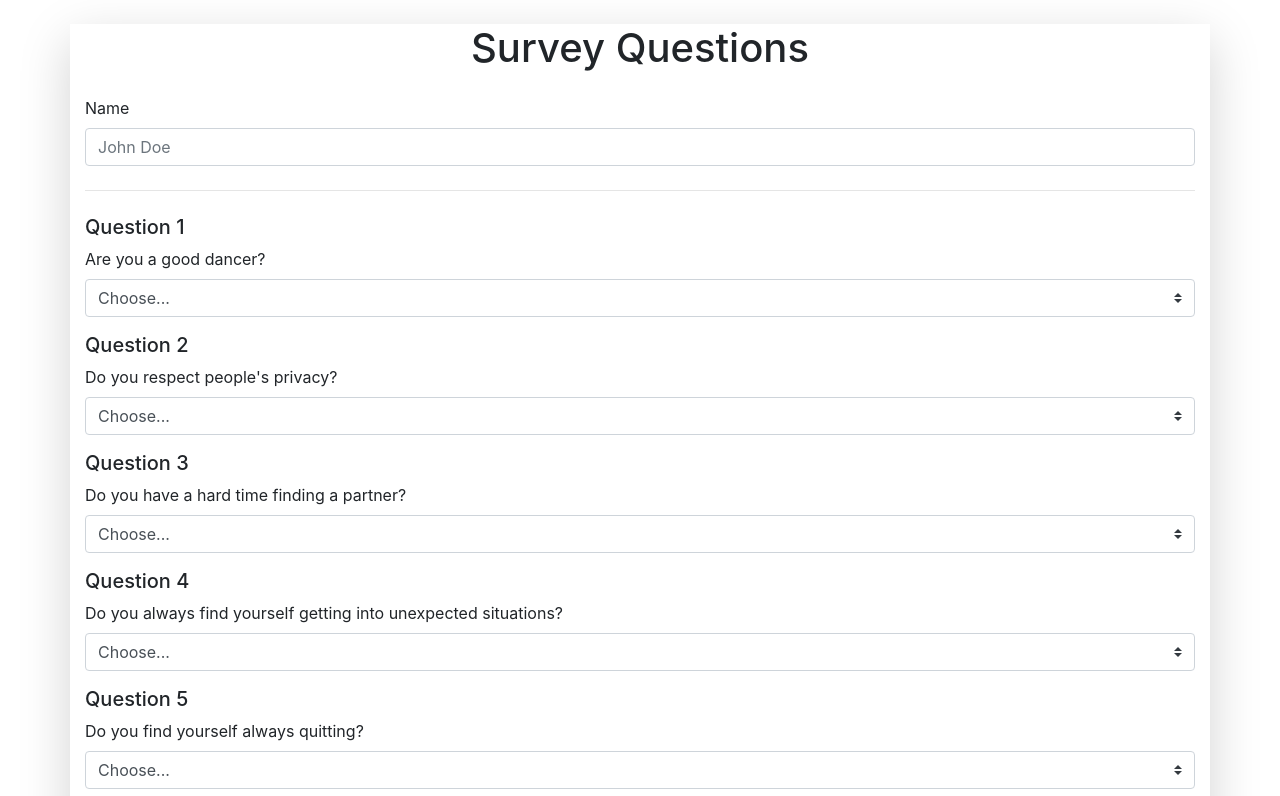
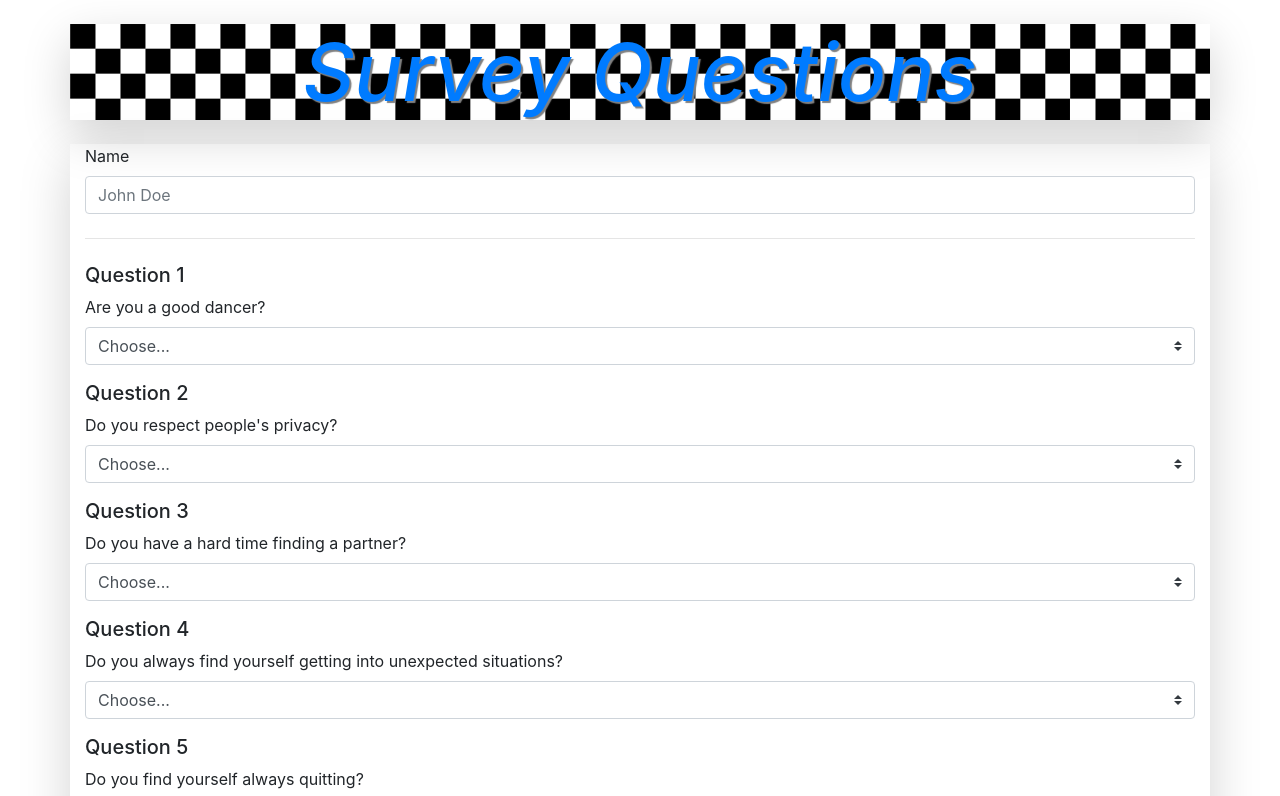
Before and after one commit to mahume/friend-finder, a website: page app/public/survey.html in a window 1280 px wide. Shown: the top 796 px of the page. Drawn offline with nearby package versions, Linux system fonts and the light colour scheme.

Commit message:
Style to heading

```diff
--- a/app/public/assets/css/style.css
+++ b/app/public/assets/css/style.css
@@ -9,7 +9,15 @@
 .homeContainer .btn {
     background-color: rgba(252, 215, 66, 1);
 }
-
+#survey-title-container {
+    padding: 0;
+}
+#survey-header {
+    background: url(/assets/images/checkered.png);
+    font-style: italic;
+    font-size: 5rem;
+    text-shadow: 2px 2px 1px gray;
+}
 #newFriendModal .btn:hover {
     color: white;
     font-weight: 500;
--- a/app/public/survey.html
+++ b/app/public/survey.html
@@ -15,8 +15,10 @@
 </head>
 
 <body>
+    <div id="survey-title-container" class="container shadow-lg">
+        <h1 id="survey-header" class="text-center my-4 text-primary">Survey Questions</h1>
+    </div>
     <div class="container shadow-lg pb-4">
-        <h1 class="text-center my-4">Survey Questions</h1>
         <form>
             <div class="form-group">
                 <label for="userName">Name</label>
```
Also changed, not shown: app/public/assets/images/checkered.png (added).
